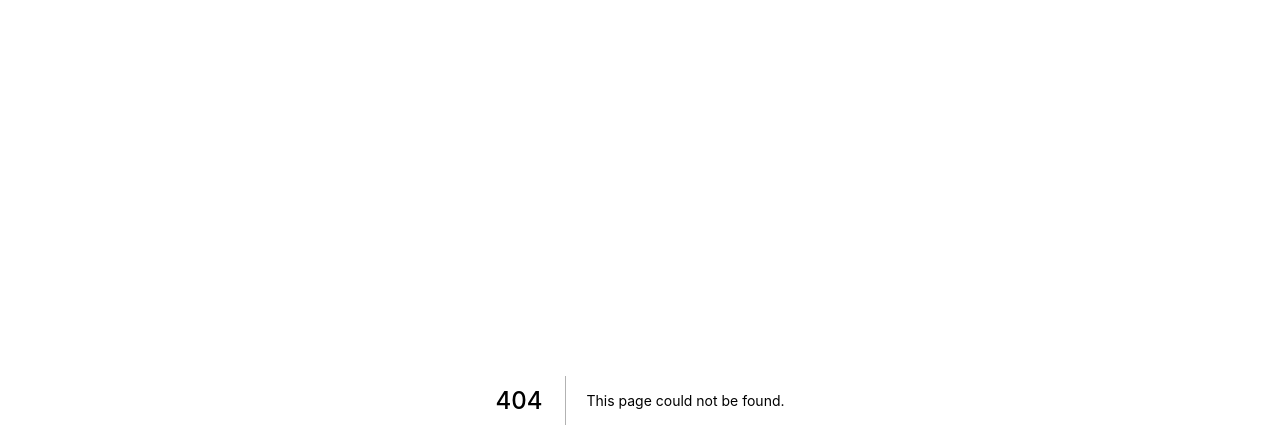
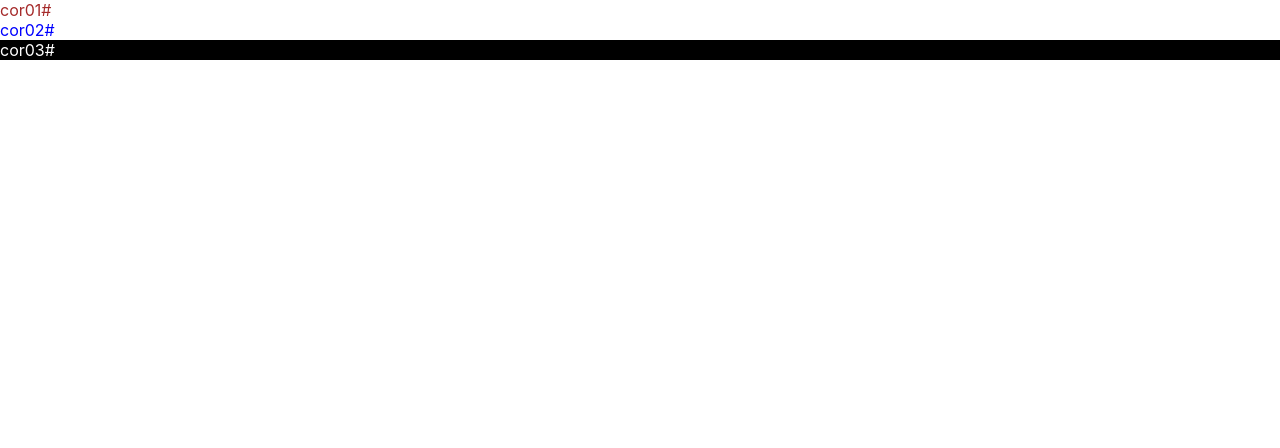
Before and after one commit to BianchiDev/react-project, a Next.js app: page /css/integracao1 in a window 1280 px wide. Before the commit this address had no page. Shown: the top 448 px of the page. Built offline with nearby package versions, Linux system fonts and the light colour scheme.

Commit message:
Uando expecificidades no css em Next

```diff
--- a/pages/_app.js
+++ b/pages/_app.js
@@ -1,4 +1,5 @@
 import '../styles/globals.css'
+import './css/integracao1.css';
 
 function MyApp({ Component, pageProps }) {
   return <Component {...pageProps} />
--- a/pages/basicos/usandoTitulo.jsx
+++ b/pages/basicos/usandoTitulo.jsx
@@ -6,12 +6,12 @@ export default function usandoTitulo(){
             <Titulo
             Titulo = "Página de cadastro"
             Subtitulo = "Incluir, alterar e excluir"
-            pequeno = {true}
+           /* e'entendido que o valor pequeno esta false */
             />
              <Titulo
             Titulo = "Página de cadastro"
             Subtitulo = "Incluir, alterar e excluir"
-            pequeno={false}
+            pequeno /* endende-se que por esta aqui mesmo sem definir true ou false ele é verdadeiro */
             />
              <Titulo
             Titulo = "Página de cadastro"
--- /dev/null
+++ b/pages/css/integracao1.css
@@ -0,0 +1,13 @@
+/* quando for usar especificide (integracao 1)
+usar espaco entre o ponto e a classe pai */
+
+.integracao1 .vermelho{
+    color: brown;
+}
+.integracao1 .azul{
+    color: blue;
+}
+.integracao1 .branco{
+    color: white;
+    background-color: black;
+}
--- /dev/null
+++ b/pages/css/integracao1.jsx
@@ -0,0 +1,11 @@
+
+export default function itegracao() {
+  return (
+    <div className="integracao1">
+      <div className="vermelho">cor01#</div>
+      <div className="azul">cor02#</div>
+      <div className="branco">cor03#</div>
+    </div>
+
+  )
+}
```
Also changed, not shown: pages/basicos/integracao.jsx (added).
